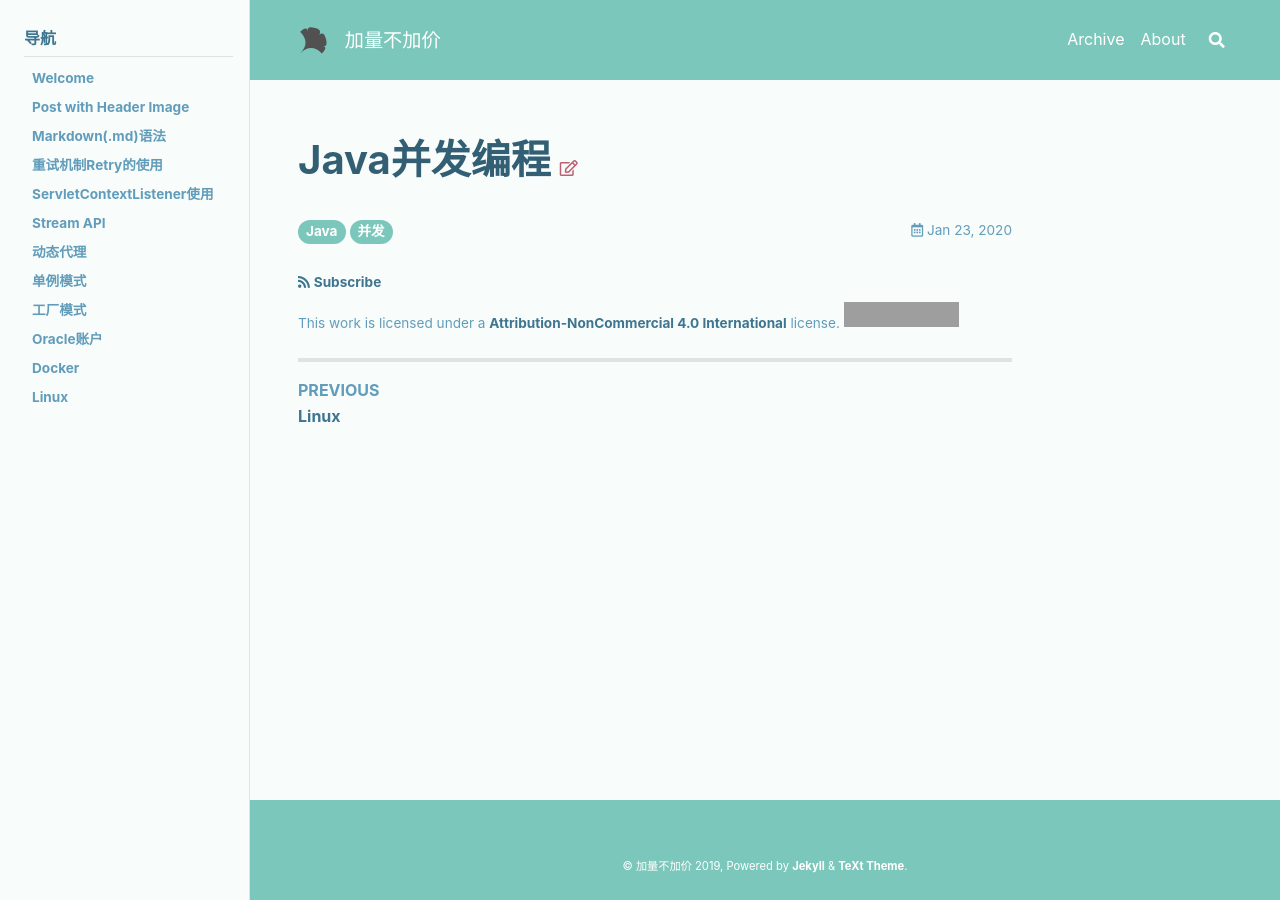
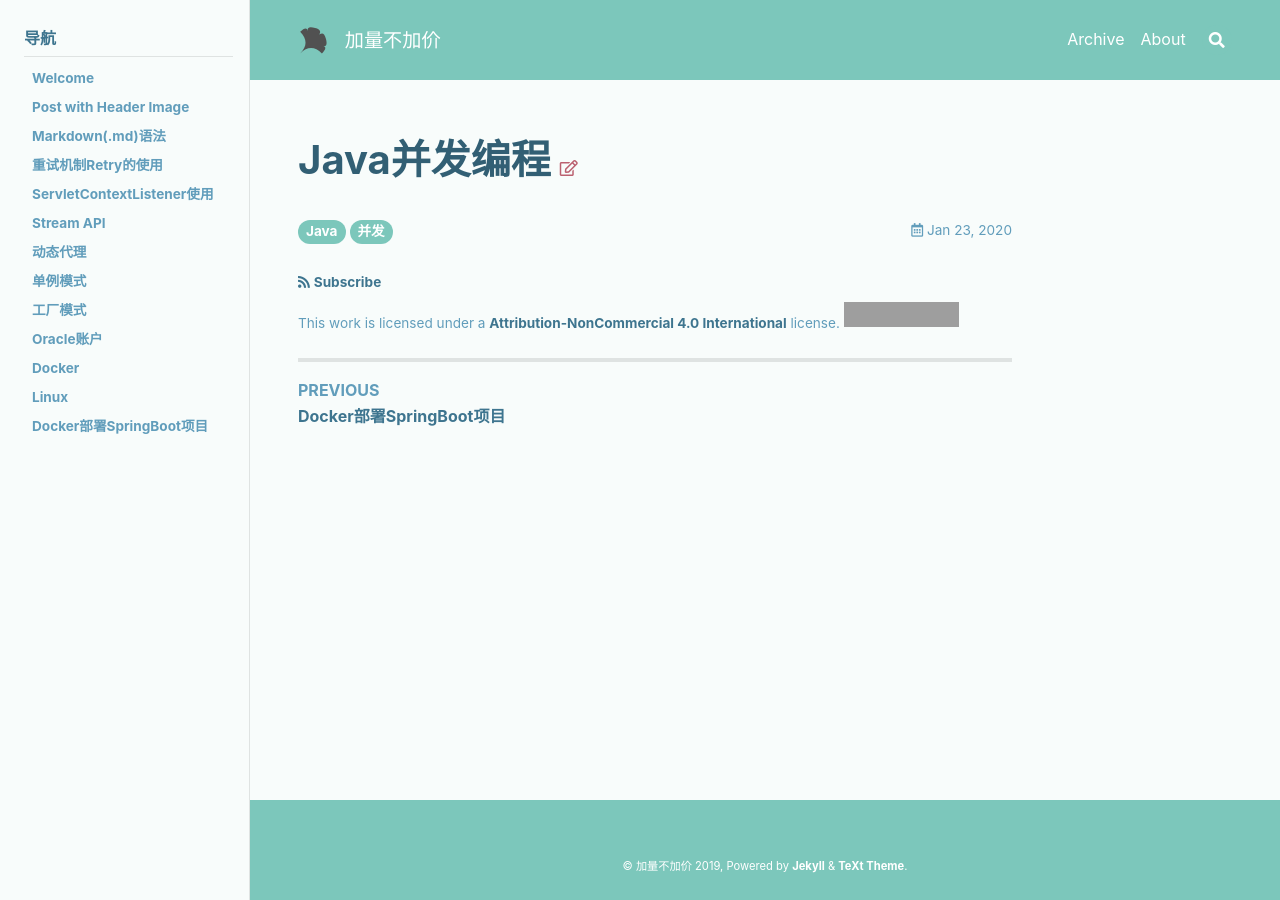
Before and after one commit to jialiangbujiaj1a/jialiangbujiaj1a.github.io, a Jekyll site: the page built from _posts/2020-01-23-Java并发编程.md, in a window 1280 px wide. Built offline with Jekyll 4.4.1, drawn with Linux system fonts in a browser that asks for light colours; nearby versions of some CDN libraries; some of the changed lines change nothing that is shown; grey boxes are pictures that could not be loaded.

Commit message:
docker部署项目

````diff
--- a/_data/navigation.yml
+++ b/_data/navigation.yml
@@ -76,3 +76,5 @@
     url: https://jialiangbujiaj1a.github.io/2020/02/02/Docker.html
   - title:  Linux
     url: https://jialiangbujiaj1a.github.io/2020/02/02/Linux.html
+  - title:  Docker部署SpringBoot项目
+    url: https://jialiangbujiaj1a.github.io/2020/02/11/Docker部署SpringBoot项目.html
--- /dev/null
+++ b/_posts/2020-02-11-Docker部署SpringBoot项目.md
@@ -0,0 +1,37 @@
+---
+title: Docker部署SpringBoot项目
+tags: Docker
+sidebar:
+  nav: docs-zh
+---
+
+### 将springboot项目打成jar包
+
+### 准备Dockerfile文件
+
+```
+# 基础镜像使用java
+FROM java:8
+# VOLUME 指定了临时文件目录为/tmp。
+# 其效果是在主机 /var/lib/docker 目录下创建了一个临时文件，并链接到容器的/tmp
+VOLUME /tmp
+# 将jar包添加到容器中并更名为app.jar
+ADD ms-platform-center.jar app.jar
+# 运行jar包
+RUN bash -c 'touch /app.jar'
+ENTRYPOINT ["java","-Djava.security.egd=file:/dev/./urandom","-jar","/app.jar"]
+
+```
+jar包和Dockerfile文件放在同一目录下
+[![docker](https://jialiangbujiaj1a.github.io/imgs/docker/Docker部署.png)]
+
+### 制作镜像
+docker build -t eureka .
+
+[![docker](https://jialiangbujiaj1a.github.io/imgs/docker/dockerbuild.png)]
+
+### 启动容器
+
+docker run -d -p 8761:8761 eureka
+-d参数是让容器后台运行
+-p 是做端口映射，此时将服务器中的8761端口映射到容器中的8761(项目中端口配置的是8761)端口
````
Also changed, not shown: imgs/docker/Docker部署.png (added), imgs/docker/dockerbuild.png (added).
